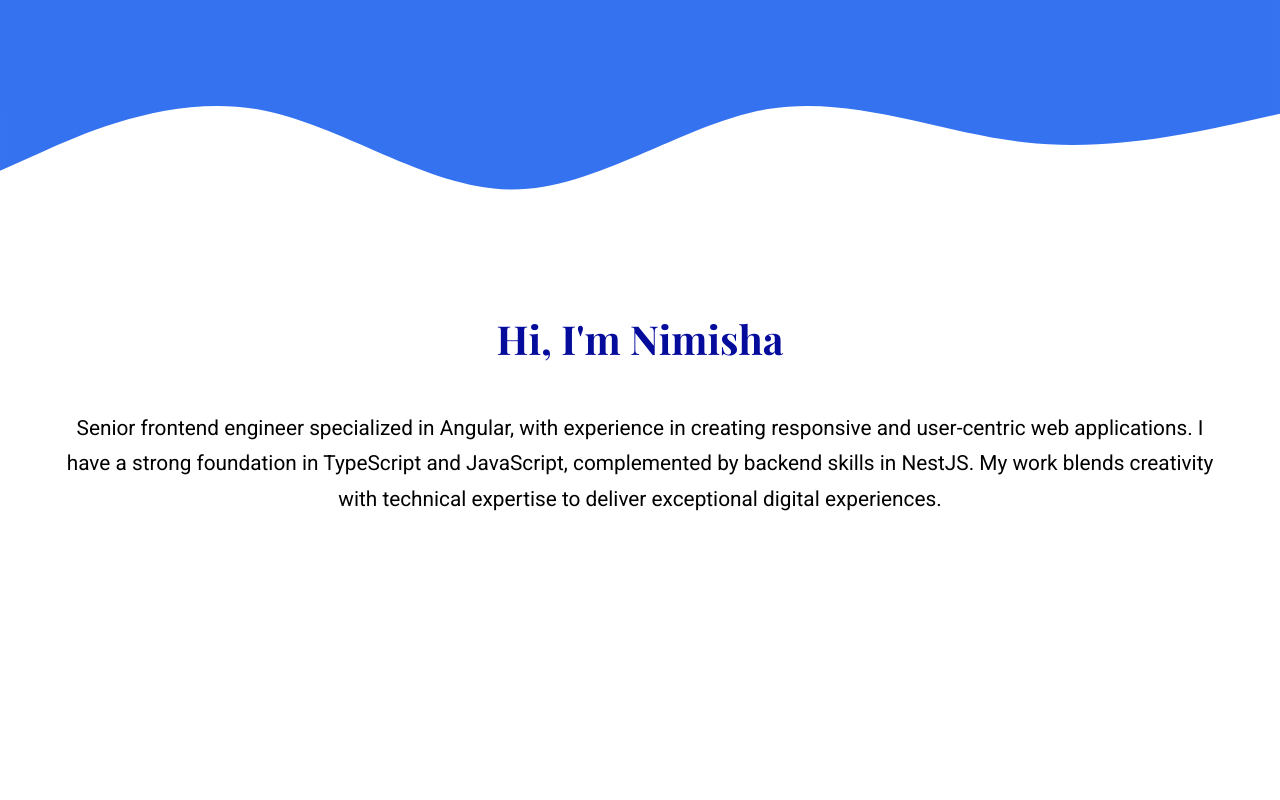
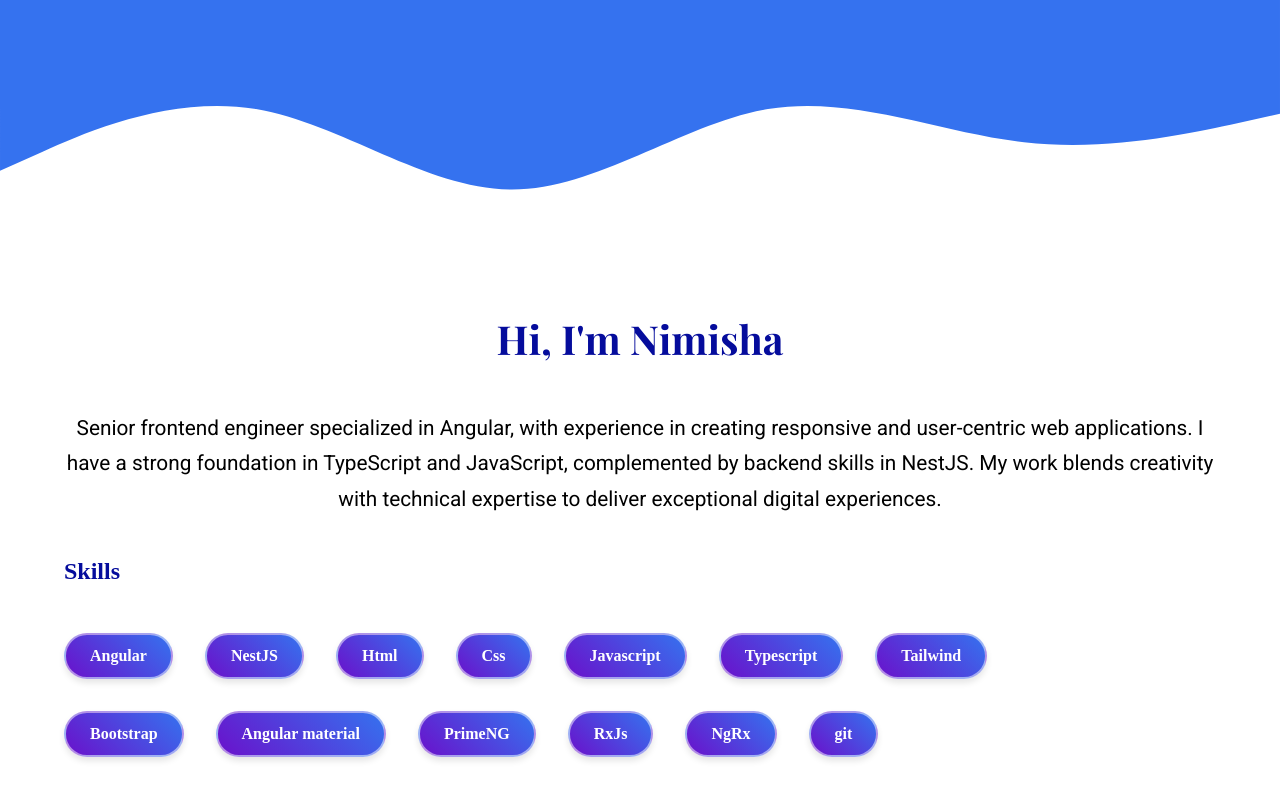
Before and after one commit to nimishawilson/portfolio, an Angular app: page / in a window 1280 px wide. Built offline with nearby package versions, Linux system fonts and the light colour scheme; a web font is replaced by a local one.

Commit message:
fix: style fix for heading overlap with content

```diff
--- a/src/app/profile/profile.component.html
+++ b/src/app/profile/profile.component.html
@@ -1,4 +1,4 @@
-<div class="container">
+<div>
     <svg xmlns="http://www.w3.org/2000/svg" viewBox="0 0 1440 320">
         <path fill="#3572EF" fill-opacity="1"
             d="M0,192L48,170.7C96,149,192,107,288,122.7C384,139,480,213,576,213.3C672,213,768,139,864,122.7C960,107,1056,149,1152,160C1248,171,1344,149,1392,138.7L1440,128L1440,0L1392,0C1344,0,1248,0,1152,0C1056,0,960,0,864,0C768,0,672,0,576,0C480,0,384,0,288,0C192,0,96,0,48,0L0,0Z">
--- a/src/app/profile/profile.component.scss
+++ b/src/app/profile/profile.component.scss
@@ -1,7 +1,3 @@
-.container {
-    height: 100vh;
-}
-
 .intro-section {
   display: flex;
   flex-direction: column;
```
